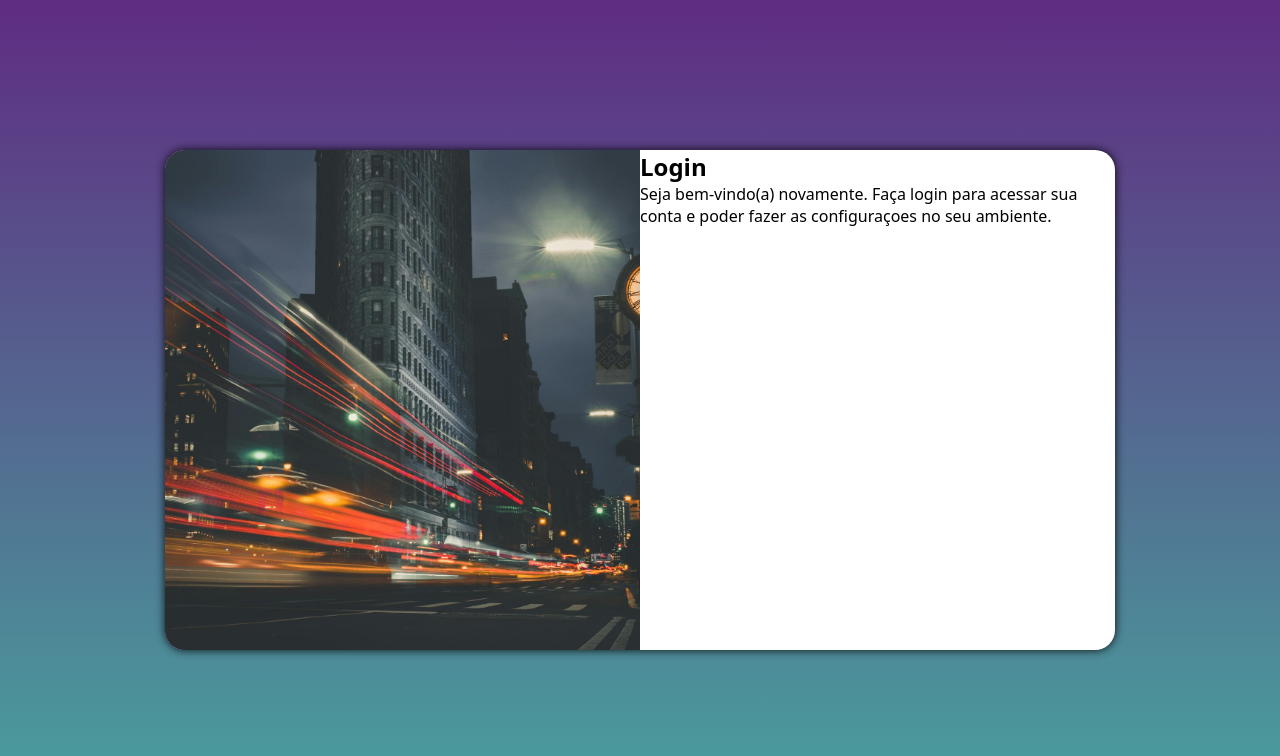
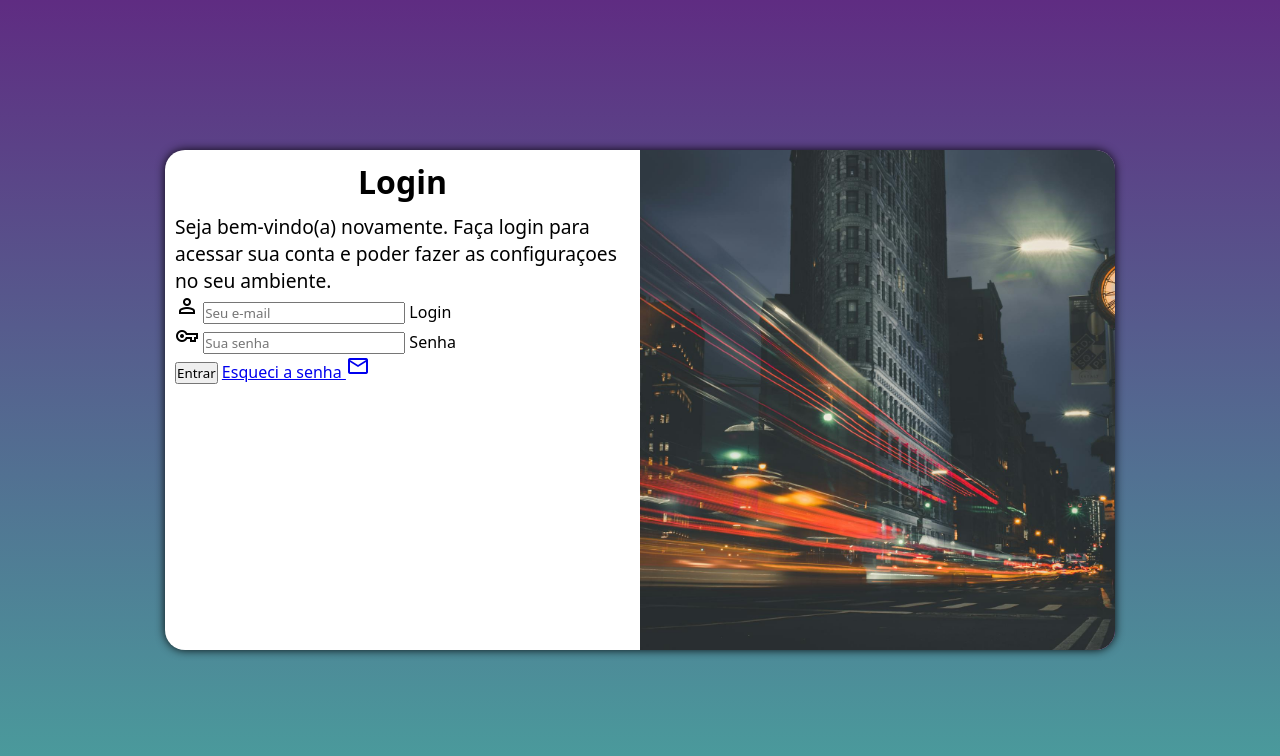
Before and after one commit to rodrigo-feliciano/projeto-login, a plain HTML site: page index.html in a window 1280 px wide. Drawn offline with nearby package versions, Linux system fonts and the light colour scheme.

Commit message:
adicionei o formulario

```diff
--- a/estilos/media-query.css
+++ b/estilos/media-query.css
@@ -32,13 +32,21 @@
     }
 
     section#login > div#imagem {
-        float: left;
+        float: right;
         width: 50%;
         height: 100%
     }
 
     section#login > div#formulario {
-        float: right;
+        float: left;
         width: 50%;
     }
+
+    div#formulario > h1 {
+        font-size: 2em;
+    }
+
+    div#formulario > p {
+        font-size: 1.2em;
+    }
 }
--- a/estilos/style.css
+++ b/estilos/style.css
@@ -54,3 +54,12 @@ section#login > div#formulario {
     display: block;
     padding: 10px;
 }
+
+div#formulario > h1 {
+    text-align: center;
+    margin-bottom: 10px;
+}
+
+div#formulario > p {
+    font-size: 0.8em;
+}
--- a/index.html
+++ b/index.html
@@ -5,6 +5,7 @@
     <meta http-equiv="X-UA-Compatible" content="IE=edge">
     <meta name="viewport" content="width=device-width, initial-scale=1.0">
     <title>Login</title>
+    <link rel="stylesheet" href="https://fonts.googleapis.com/css2?family=Material+Symbols+Outlined:opsz,wght,FILL,GRAD@20..48,100..700,0..1,-50..200" />
     <link rel="stylesheet" href="estilos/style.css">
     <link rel="stylesheet" href="estilos/media-query.css">
 </head>
@@ -14,11 +15,24 @@
             <div id="imagem">
                 <!-- Aqui vai a imagem nas CSS -->
             </div>
-            <div id="forulario">
+            <div id="formulario">
                 <h1>Login</h1>
                 <p>Seja bem-vindo(a) novamente. Faça login para acessar sua conta e poder fazer as configuraçoes no seu ambiente.</p>
-                <form action="login.php" method="post">
-
+                <form action="login.php" method="post" autocapitalize="on">
+                    <div class="campo">
+                        <i class="material-symbols-outlined">person</i>
+                        <input type="email" name="login" id="ilogin" placeholder="Seu e-mail" autocapitalize="email" required max="30">
+                        <label for="ilogin">Login</label>
+                    </div>
+                    <div class="campo">
+                        <i class="material-symbols-outlined">vpn_key</i>
+                        <input type="password" name="senha" id="isenha" placeholder="Sua senha" autocapitalize="current-password" required minlength="8">
+                        <label for="isenha">Senha</label>
+                    </div>
+                    <input type="submit" value="Entrar">
+                    <a href="esqueci.html">
+                        Esqueci a senha <i class="material-symbols-outlined">Mail</i>
+                    </a>
                 </form>
             </div>
 
```
